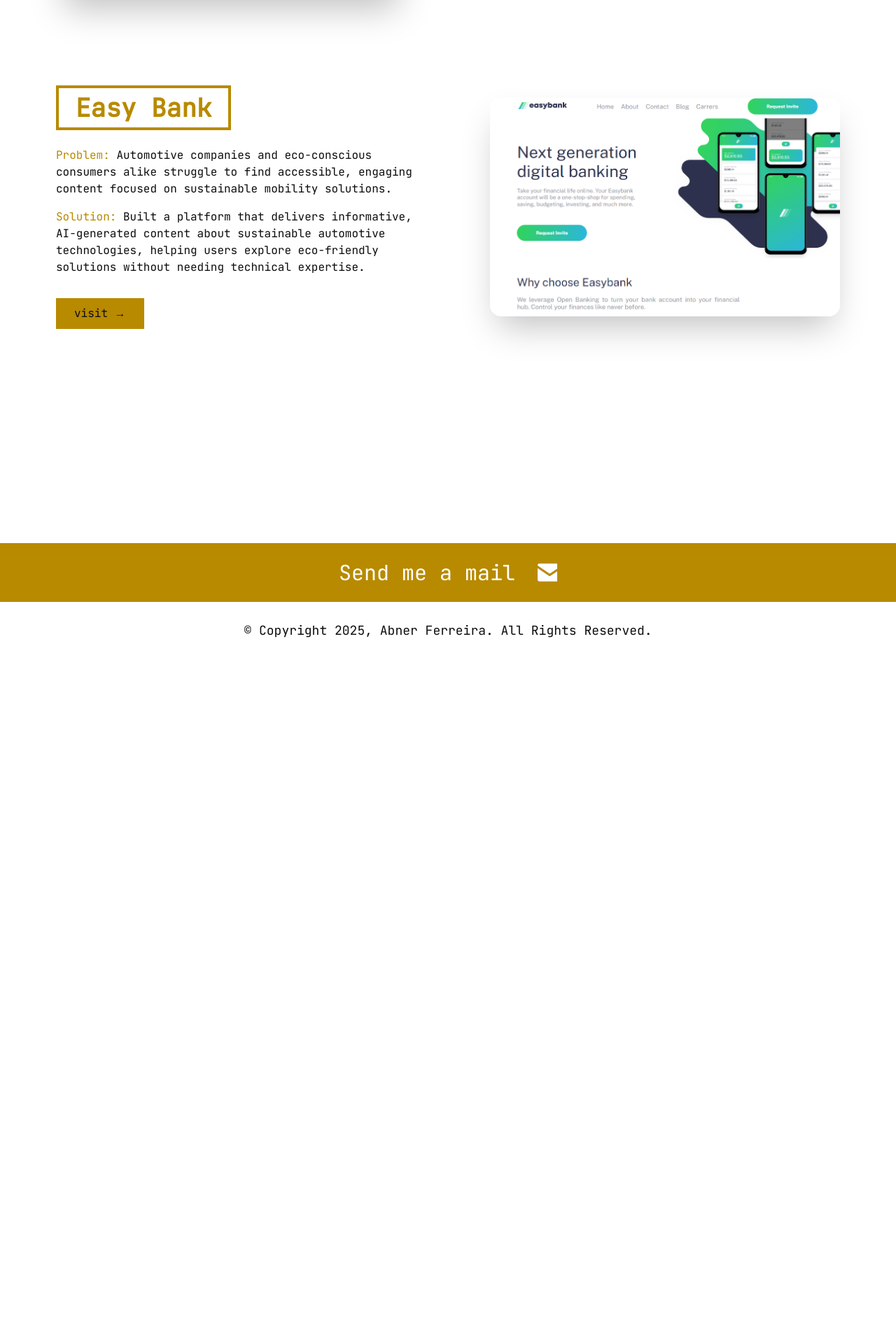
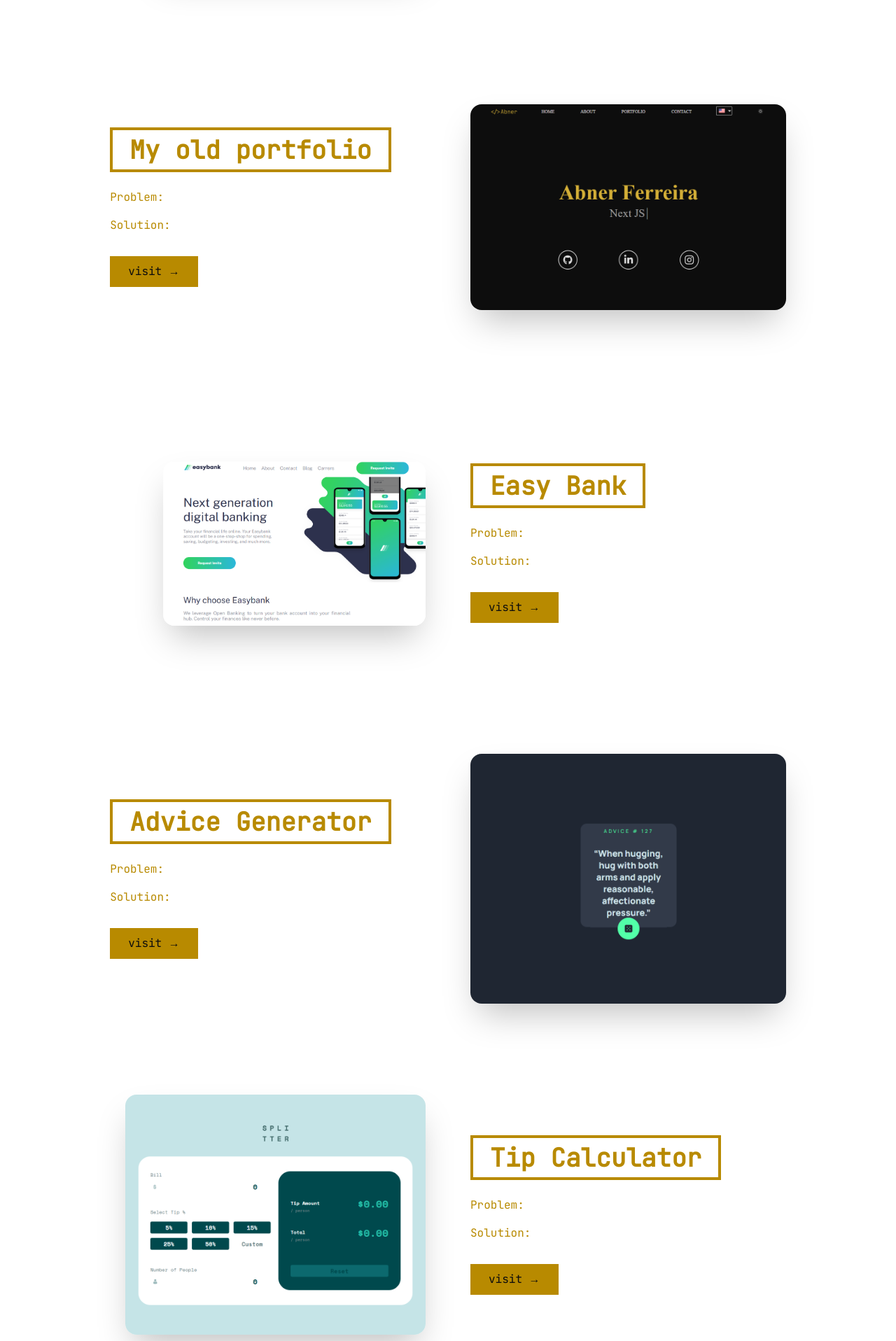
Before and after one commit to Abner-Ferreira/portfolio-next-2025, a Next.js app: page /work in a window 1280 px wide. Shown: the part 544-2460 px from the top of the page at 70% size. Before the commit the page ends 1484 px from the top, so only its background shows below. Built offline with nearby package versions, Linux system fonts and the light colour scheme.

Commit message:
Removido a chave de verificar o lado

```diff
--- a/src/data/projects.js
+++ b/src/data/projects.js
@@ -1,18 +1,51 @@
 export const projects = [
   {
     name: "GreenDrive",
-    side: "right",
     img: "/greendrive.png",
     link: "https://green-drive.vercel.app/",
-    problem: "Automotive companies and eco-conscious consumers alike struggle to find accessible, engaging content focused on sustainable mobility solutions.",
-    solution: "Built a platform that delivers informative, AI-generated content about sustainable automotive technologies, helping users explore eco-friendly solutions without needing technical expertise."
+    github: "https://github.com/Abner-Ferreira/GreenDrive",
+    description: "GreenDrive is a conceptual platform about automotive sustainability, built with ReactJS, Hooks, Context API, and CSS Module. It features AI-generated content and copyright-free visuals to present eco-friendly technologies through a clean, responsive interface."
+  },
+  {
+    name: "My old portfolio",
+    img: "/old-portfolio.png",
+    link: "https://portfolio-abner.vercel.app/",
+    github: "https://portfolio-abner.vercel.app/",
+    description: "Portfolio Abner is a personal portfolio website developed using ReactJS and Tailwind CSS, showcasing the developer's skills, projects, and professional background. The application features smooth navigation, responsive design, and interactive components, providing visitors with an engaging overview of the developer's work and expertise."
   },
   {
     name: "Easy Bank",
-    side: "left",
     img: "/easybank.png",
     link: "https://abner-easy-bank.vercel.app/",
-    problem: "Automotive companies and eco-conscious consumers alike struggle to find accessible, engaging content focused on sustainable mobility solutions.",
-    solution: "Built a platform that delivers informative, AI-generated content about sustainable automotive technologies, helping users explore eco-friendly solutions without needing technical expertise."
+    github: "https://github.com/Abner-Ferreira/EasyBank",
+    description: "Easybank is a modern landing page for a fictional digital bank, built with ReactJS and styled using CSS Module. It features a clean, responsive design, focusing on intuitive layout and mobile-first experience to showcase banking services in a clear and engaging way."
+  },
+  {
+    name: "Advice Generator",
+    img: "/advice.png",
+    link: "https://advice-generator-abner.vercel.app/",
+    github: "https://github.com/Abner-Ferreira/AdviceGenerator",
+    description: "Advice Generator is a minimalist and responsive app built with ReactJS and CSS Module that fetches random advice from the Advice Slip API. The project focuses on API integration, dynamic content updates, and clean UI — all within a simple user interaction experience."
+  },
+  {
+    name: "Tip Calculator",
+    img: "/tip.png",
+    link: "https://tip-calculator-abner.vercel.app/",
+    github: "https://github.com/Abner-Ferreira/Tip-calculator/tree/main/tip",
+    description: "Tip Calculator is a responsive and interactive web application built with ReactJS and CSS Module. It allows users to calculate the tip amount and total cost per person based on the bill amount, selected tip percentage, and number of people. This project emphasizes user-friendly design, real-time calculations, and responsive layout, serving as a practical exercise in state management and form handling in React."
+  },
+  {
+    name: "Cinetag",
+    img: "/cinetag.png",
+    link: "https://cinetag-cyan.vercel.app/",
+    github: "https://github.com/Abner-Ferreira/cinetag",
+    description: "Cinetag is a responsive web application developed with ReactJS and Tailwind CSS that allows users to browse and manage a collection of movies. The application features dynamic routing, interactive UI components, and a clean design, offering an engaging user experience. This project emphasizes proficiency in React hooks, routing, and responsive design principles."
+  },
+  {
+    name: "Product Page",
+    img: "/product.png",
+    link: "https://corinthians-shirt-product-page.vercel.app/",
+    github: "https://github.com/Abner-Ferreira/product-page",
+    description: "Corinthians Shirt Product Page is a static product landing page built with ReactJS and Tailwind CSS, simulating the presentation of an official Corinthians football jersey. The project focuses on component structure, UI styling, and layout simulation commonly found on e-commerce pages. Note: this project is not responsive."
   },
 ]
```
